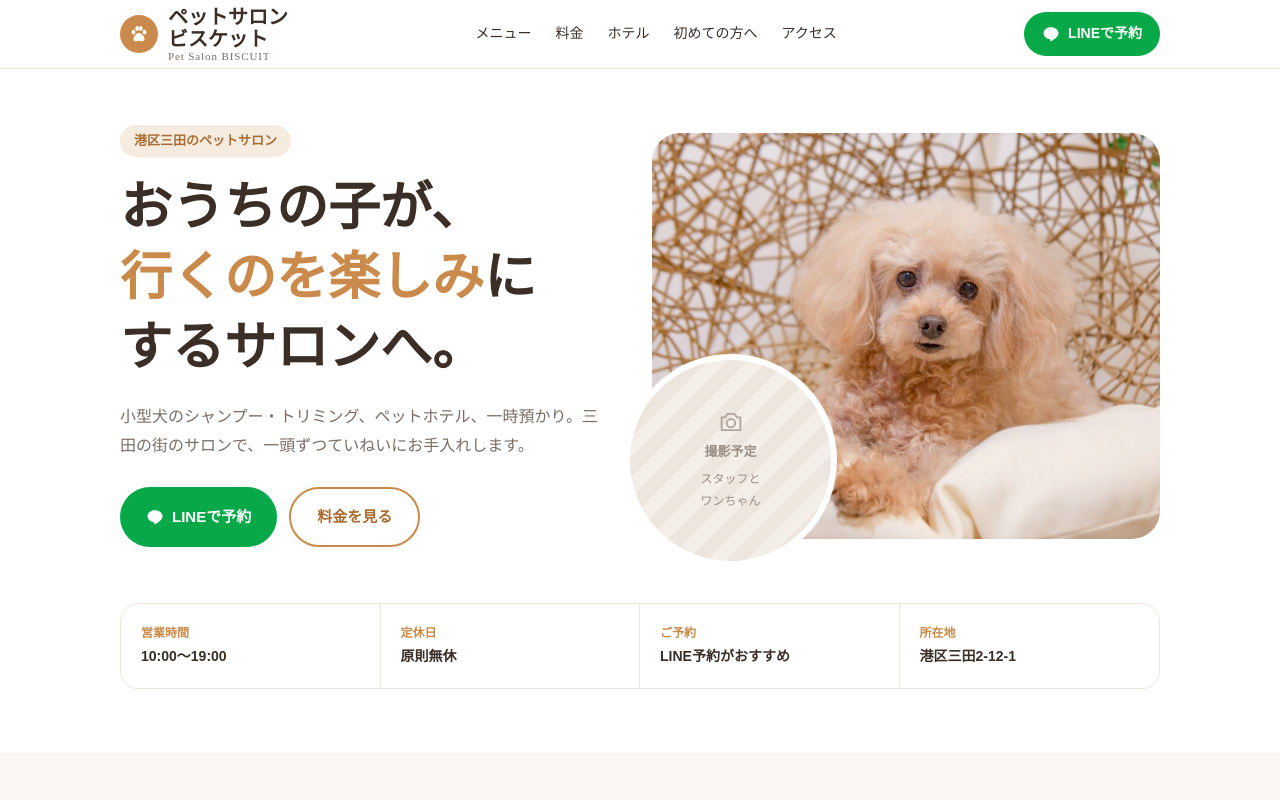
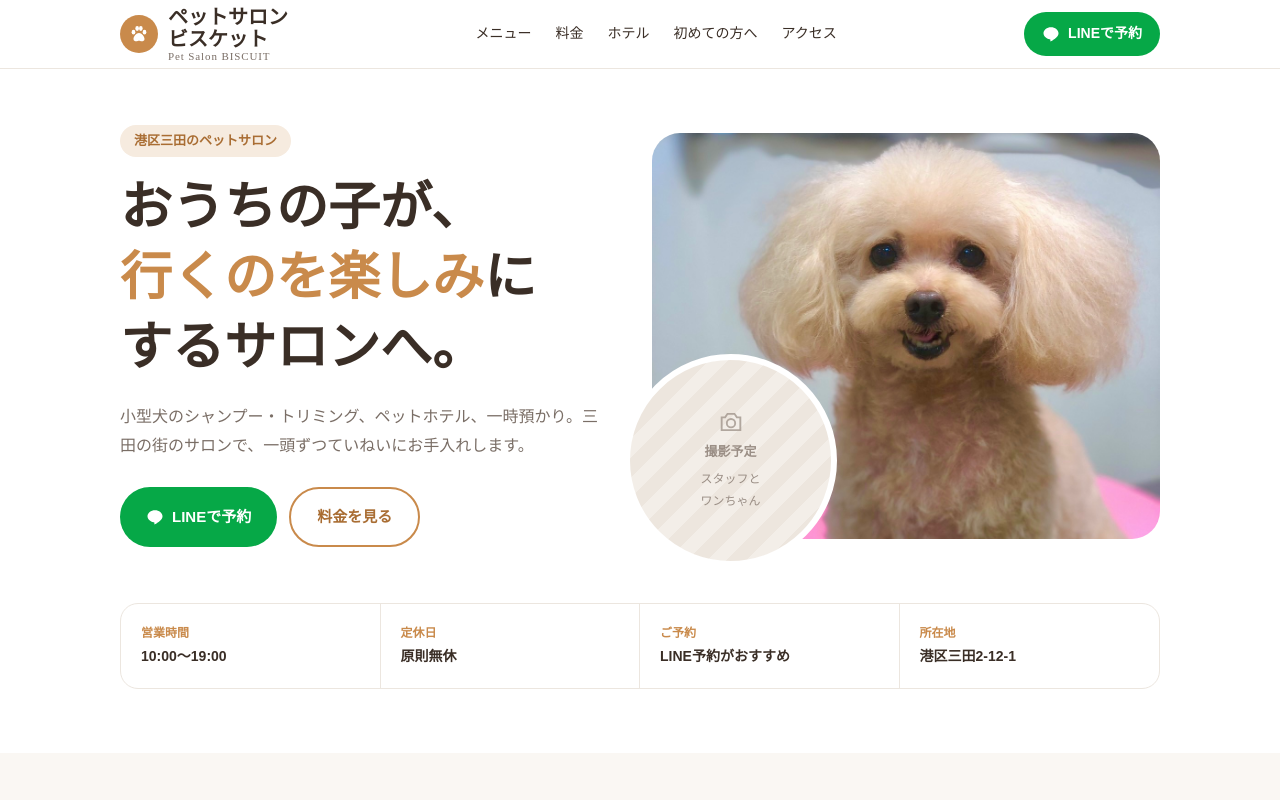
Before and after one commit to matsu609/biscuit-hp, a plain HTML site: page index.html in a window 1280 px wide. Shown: the top 800 px of the page. Drawn offline with Linux system fonts and the light colour scheme; a web font is replaced by a local one.

Commit message:
Replace homepage hero with customer-provided poodle photo

```diff
--- a/index.html
+++ b/index.html
@@ -245,7 +245,7 @@ a:focus-visible,button:focus-visible{outline:3px solid var(--accent-d);outline-o
 .review-author{font-weight:700;color:var(--ink);margin-top:18px;padding-top:14px;border-top:1px solid var(--line)}
 .review-author span{display:block;font-weight:400;font-size:12px;color:var(--muted);margin-top:2px}
 .hero-image{overflow:hidden}
-.hero-image img{display:block;width:100%;height:100%;object-fit:cover;object-position:center}
+.hero-image img{display:block;width:100%;height:100%;object-fit:cover;object-position:center 28%}
 .service-photo{position:relative;aspect-ratio:4/3;overflow:hidden;background:var(--accent-l)}
 .service-photo img{display:block;width:100%;height:100%;object-fit:cover}
 
@@ -331,7 +331,7 @@ a:focus-visible,button:focus-visible{outline:3px solid var(--accent-d);outline-o
         </div>
       </div>
       <div class="hero-photo">
-        <div class="main hero-image"><img src="assets/22564537805127f2.jpg" alt="椅子の上でくつろぐトイ・プードル" width="1024" height="683" fetchpriority="high" decoding="async"></div>
+        <div class="main hero-image"><img src="assets/hero-toy-poodle.jpg" alt="ふんわりとカットされたトイ・プードル" width="1108" height="1477" fetchpriority="high" decoding="async"></div>
         <div class="ph sub"><svg><use href="#cam"/></svg><b>撮影予定</b>スタッフと<br>ワンちゃん</div>
       </div>
     </div>
```
Also changed, not shown: assets/hero-toy-poodle.jpg (added), 1 other file.
